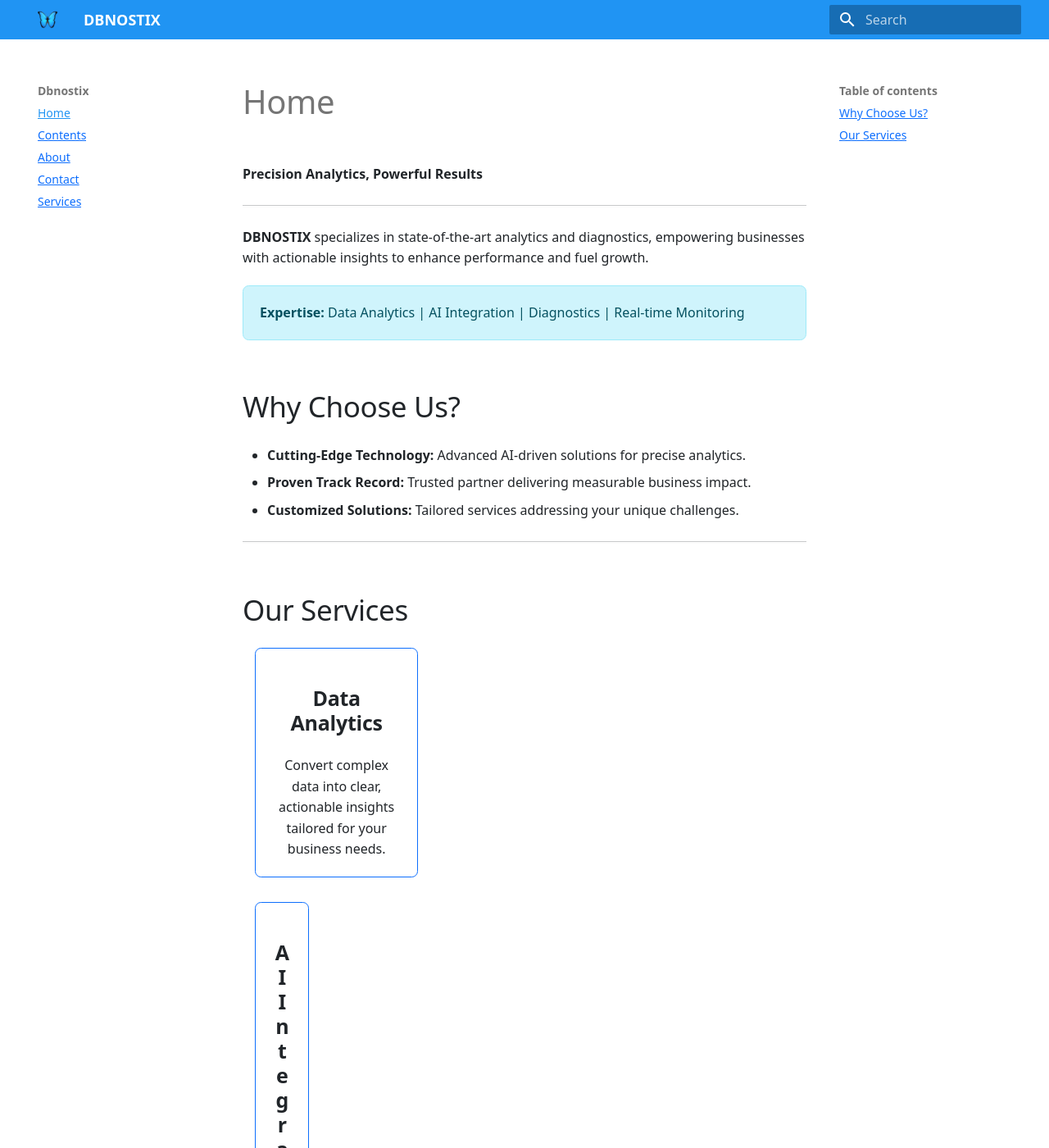
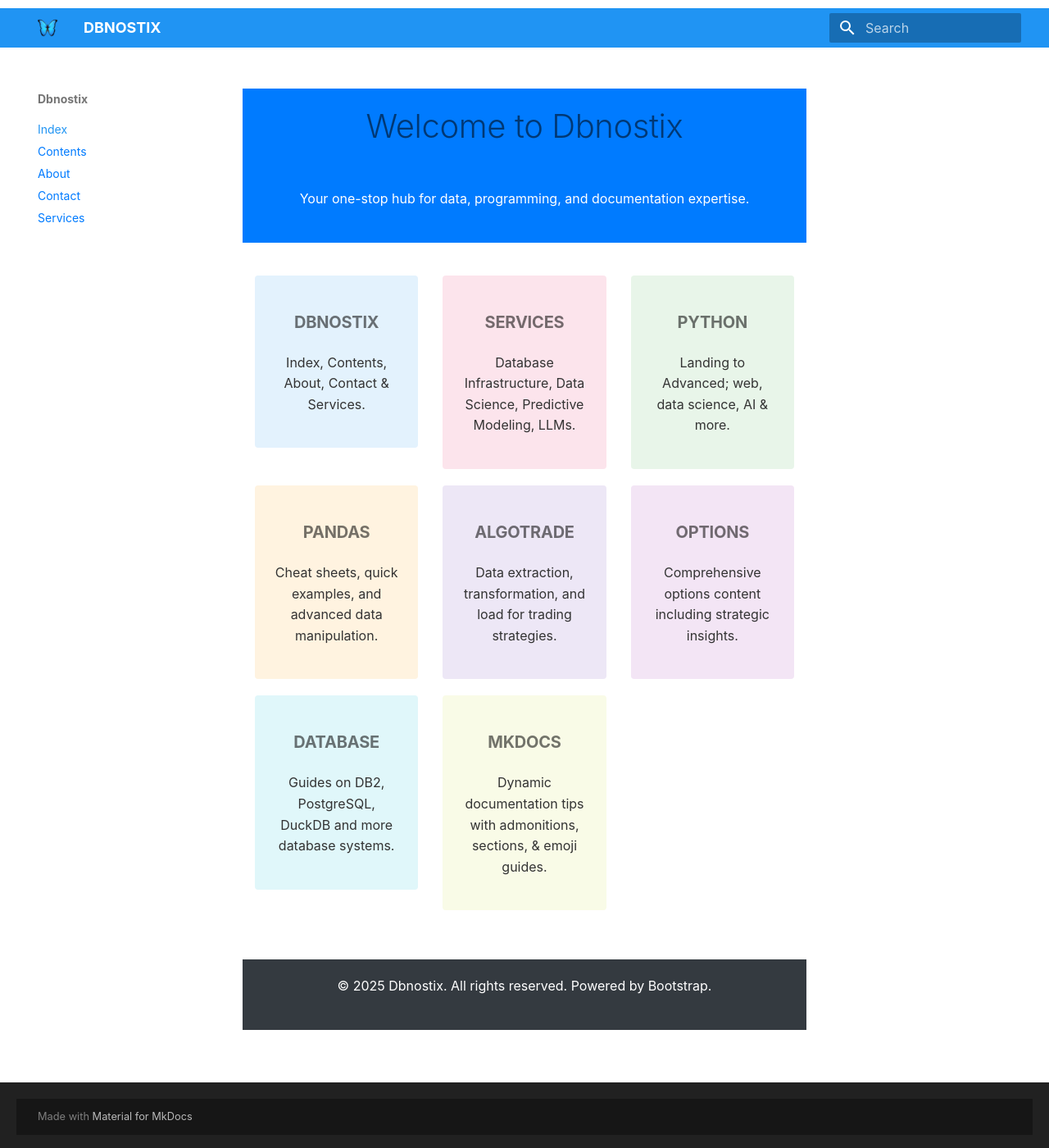
Before and after one commit to blutterfly/dbnostix, an MkDocs documentation site: the page built from docs/index.md, in a window 1280 px wide and 1400 px high. Shown: the whole window at 82% size. Built offline with MkDocs 1.6.1 and Material for MkDocs 9.7.7, drawn with Linux system fonts in a browser that asks for light colours; nearby versions of some CDN libraries; some of the changed text lies outside the part shown.

Commit message:
index mods

```diff
--- a/docs/index.md
+++ b/docs/index.md
@@ -1,84 +1,123 @@
-# Home
+<!DOCTYPE html>
+<html lang="en">
+<head>
+  <meta charset="UTF-8">
+  <meta name="viewport" content="width=device-width, initial-scale=1">
+  <title>Welcome to Dbnostix</title>
+  <!-- Bootstrap CSS -->
+  <link rel="stylesheet" href="https://stackpath.bootstrapcdn.com/bootstrap/4.5.2/css/bootstrap.min.css">
+  <style>
+    /* Shortened banner styling */
+    .banner {
+      background-color: #007bff;
+      color: #fff;
+      padding: 1rem 1rem; /* Reduced padding for half the height */
+      text-align: center;
+      margin-bottom: 2rem;
+    }
+    /* Callout box styling */
+    .callout {
+      color: #333;
+      padding: 1rem;
+      margin-bottom: 1rem;
+      border-radius: 4px;
+      text-align: center;
+    }
+    .bg-dbnostix { background-color: #e3f2fd; }
+    .bg-services   { background-color: #fce4ec; }
+    .bg-python     { background-color: #e8f5e9; }
+    .bg-pandas     { background-color: #fff3e0; }
+    .bg-algotrade { background-color: #ede7f6; }
+    .bg-options    { background-color: #f3e5f5; }
+    .bg-database   { background-color: #e0f7fa; }
+    .bg-mkdocs     { background-color: #f9fbe7; }
+    footer {
+      background-color: #343a40;
+      color: #fff;
+      padding: 1rem;
+      text-align: center;
+      margin-top: 2rem;
+    }
+  </style>
+</head>
+<body>
 
-**Precision Analytics, Powerful Results**
 
-<hr>
+  <!-- Banner Section -->
+  <header class="banner">
+    <h1>Welcome to Dbnostix</h1>
+    <p>Your one-stop hub for data, programming, and documentation expertise.</p>
+  </header>
 
-**DBNOSTIX** specializes in state-of-the-art analytics and diagnostics, empowering businesses with actionable insights to enhance performance and fuel growth.
-
-<div class="alert alert-info">
-  <strong>Expertise:</strong> Data Analytics | AI Integration | Diagnostics | Real-time Monitoring
-</div>
-
-## Why Choose Us?
-
-- **Cutting-Edge Technology:** Advanced AI-driven solutions for precise analytics.
-- **Proven Track Record:** Trusted partner delivering measurable business impact.
-- **Customized Solutions:** Tailored services addressing your unique challenges.
-
-<hr>
-
-## Our Services
-
-<div class="container">
-  <div class="row text-center">
-    <!-- Data Analytics Card -->
-    <div class="col-md-4">
-      <div class="card border-primary mb-4">
-        <div class="card-body">
-          <h4 class="card-title">Data Analytics</h4>
-          <p class="card-text">Convert complex data into clear, actionable insights tailored for your business needs.</p>
+  <div class="container">
+    <!-- Navigation Callout Boxes in a 3-Column Grid -->
+    <div class="row">
+      <div class="col-md-4">
+        <div class="callout bg-dbnostix">
+          <h5>Dbnostix</h5>
+          <p>Index, Contents, About, Contact & Services.</p>
         </div>
       </div>
-
-    <div class="col-md-4">
-      <div class="card border-primary">
-        <div class="card-body">
-          <h4 class="card-title">AI Integration</h4>
-          <p class="card-text">Seamlessly integrate AI to streamline operations and enhance your competitive edge.</p>
+      <div class="col-md-4">
+        <div class="callout bg-services">
+          <h5>Services</h5>
+          <p>Database Infrastructure, Data Science, Predictive Modeling, LLMs.</p>
+        </div>
+      </div>
+      <div class="col-md-4">
+        <div class="callout bg-python">
+          <h5>Python</h5>
+          <p>Landing to Advanced; web, data science, AI & more.</p>
         </div>
       </div>
     </div>
 
-    <div class="col-md-4">
-      <div class="card border-primary">
-        <div class="card-body">
-          <h4 class="card-title">Real-Time Monitoring</h4>
-          <p class="card-text">Proactive diagnostics and monitoring, ensuring optimal performance and early issue detection.</p>
+    <div class="row">
+      <div class="col-md-4">
+        <div class="callout bg-pandas">
+          <h5>Pandas</h5>
+          <p>Cheat sheets, quick examples, and advanced data manipulation.</p>
+        </div>
+      </div>
+      <div class="col-md-4">
+        <div class="callout bg-algotrade">
+          <h5>AlgoTrade</h5>
+          <p>Data extraction, transformation, and load for trading strategies.</p>
+        </div>
+      </div>
+      <div class="col-md-4">
+        <div class="callout bg-options">
+          <h5>Options</h5>
+          <p>Comprehensive options content including strategic insights.</p>
         </div>
       </div>
     </div>
 
+    <div class="row">
+      <div class="col-md-4">
+        <div class="callout bg-database">
+          <h5>Database</h5>
+          <p>Guides on DB2, PostgreSQL, DuckDB and more database systems.</p>
+        </div>
+      </div>
+      <div class="col-md-4">
+        <div class="callout bg-mkdocs">
+          <h5>MkDocs</h5>
+          <p>Dynamic documentation tips with admonitions, sections, & emoji guides.</p>
+        </div>
+      </div>
+      <!-- For a balanced layout, leave the third column empty or add additional content -->
+      <div class="col-md-4"></div>
+    </div>
   </div>
-</div>
 
-<hr>
+  <!-- Footer -->
+  <footer>
+    <p>&copy; 2025 Dbnostix. All rights reserved. Powered by Bootstrap.</p>
+  </footer>
 
-## Trusted By Professionals
-
-<blockquote class="blockquote">
-  <p class="mb-0">"DBNOSTIX analytics elevated our decision-making to unprecedented clarity and speed."</p>
-  <footer class="blockquote-footer">Jordan Hayes, CTO at DataMatrix Corp.</footer>
-</blockquote>
-
-<hr>
-
-## About Us
-
-DBNOSTIX was founded with the mission to simplify complex data and empower organizations through insightful, real-time diagnostics. Our experienced team leverages state-of-the-art analytics to deliver impactful results, driving efficiency, clarity, and growth.
-
-<hr>
-
-## Contact Us
-
-Ready to leverage powerful analytics for your business? Reach out today:
-
-<div class="text-center">
-  <a href="mailto:info@dbnostix.com" class="btn btn-primary btn-lg">Contact DBNOSTIX</a>
-</div>
-
-<hr>
-
-<footer class="text-center">
-  <small>&copy; 2025 DBNOSTIX | All Rights Reserved</small>
-</footer>
+  <!-- Bootstrap JS (Optional for interactive components) -->
+  <script src="https://code.jquery.com/jquery-3.5.1.slim.min.js"></script>
+  <script src="https://cdn.jsdelivr.net/npm/bootstrap@4.5.2/dist/js/bootstrap.bundle.min.js"></script>
+</body>
+</html>
```
Also changed, not shown: docs/index_old.md (added, +42 -0 lines), docs/index_v1.md (added, +109 -0 lines).
